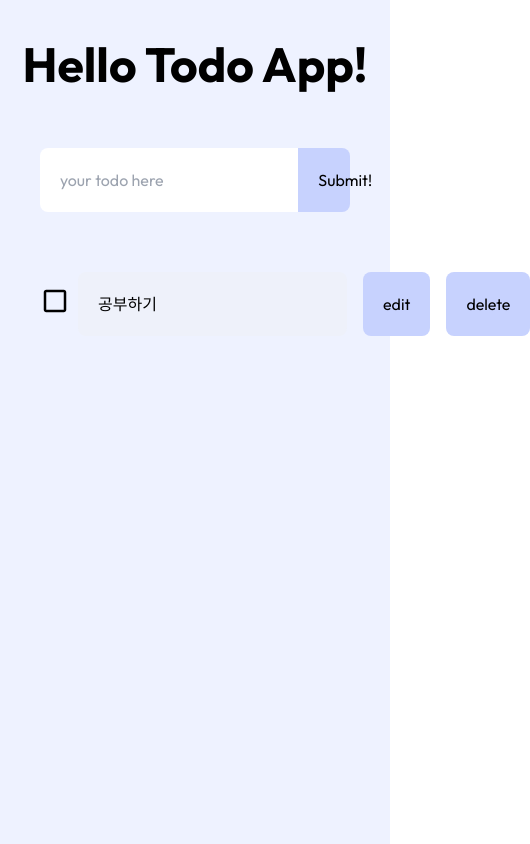
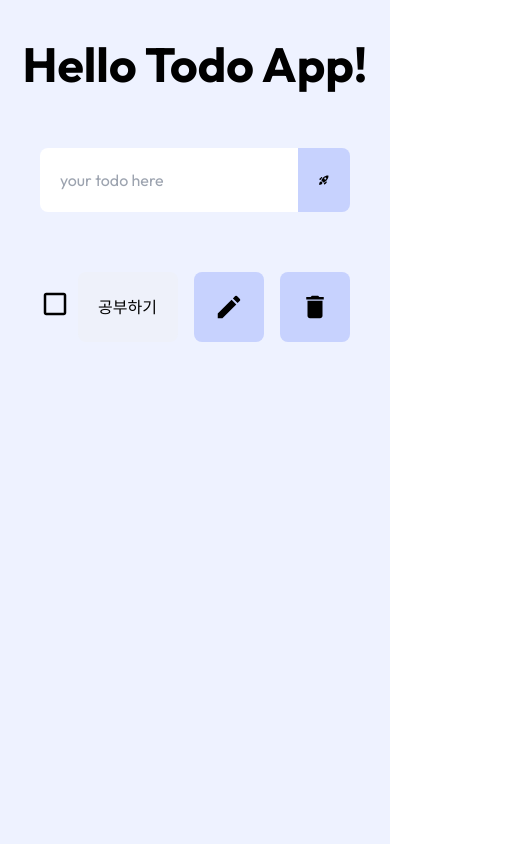
Before and after one commit to yookeunbyul/nextjs-todoapp, a Next.js app: page / in a window 390 px wide. Shown: the whole page, 530 px wide, since content can reach past the window. Built offline with nearby package versions, Linux system fonts and the light colour scheme.

Commit message:
💄 Design: react-icons 추가 및 반응형

```diff
--- a/src/app/page.tsx
+++ b/src/app/page.tsx
@@ -5,6 +5,10 @@ import { useState } from "react";
 import {
   MdOutlineCheckBoxOutlineBlank,
   MdOutlineCheckBox,
+  MdRocketLaunch,
+  MdCheck,
+  MdDelete,
+  MdEdit,
 } from "react-icons/md";
 
 export default function Home() {
@@ -22,7 +26,7 @@ export default function Home() {
     <main>
       <div className="w-full bg-indigo-50 text-center min-h-screen">
         <h1 className="text-5xl font-bold pt-10 pb-5">Hello Todo App!</h1>
-        <div className="p-10">
+        <div className="p-10 flex items-center">
           <input
             className="w-5/6 placeholder:text-gray-400 border-0 p-5 rounded-l-lg focus:outline-none"
             placeholder="your todo here"
@@ -33,7 +37,9 @@ export default function Home() {
             className="w-1/6 bg-indigo-200 rounded-r-lg p-5"
             onClick={handleAdd}
           >
-            Submit!
+            <div className="flex items-center justify-center">
+              <MdRocketLaunch size="24" />
+            </div>
           </button>
         </div>
 
@@ -52,7 +58,7 @@ export default function Home() {
                 )}
               </div>
               <input
-                className="flex-1 placeholder:text-gray-400 border-0 p-5 rounded-lg focus:outline-none"
+                className="flex-1 placeholder:text-gray-400 border-0 p-5 rounded-lg focus:outline-none w-16 md:w-32 lg:w-48"
                 disabled={todo.isDisabled}
                 value={todo.text}
                 onChange={(e) => update(todo.id, e.target.value)}
@@ -62,21 +68,27 @@ export default function Home() {
                   className="flex-none mx-4 bg-indigo-200 p-5 rounded-lg"
                   onClick={() => updateDisabled(todo.id, false)}
                 >
-                  edit
+                  <div className="flex items-center justify-center">
+                    <MdEdit size="30" />
+                  </div>
                 </button>
               ) : (
                 <button
                   className="flex-none mx-4 bg-indigo-200 p-5 rounded-lg"
                   onClick={() => updateDisabled(todo.id, true)}
                 >
-                  done
+                  <div className="flex items-center justify-center">
+                    <MdCheck size="30" />
+                  </div>
                 </button>
               )}
               <button
                 className="flex-none bg-indigo-200 p-5 rounded-lg"
                 onClick={() => remove(todo.id)}
               >
-                delete
+                <div className="flex items-center justify-center">
+                  <MdDelete size="30" />
+                </div>
               </button>
             </div>
           ))}
```
